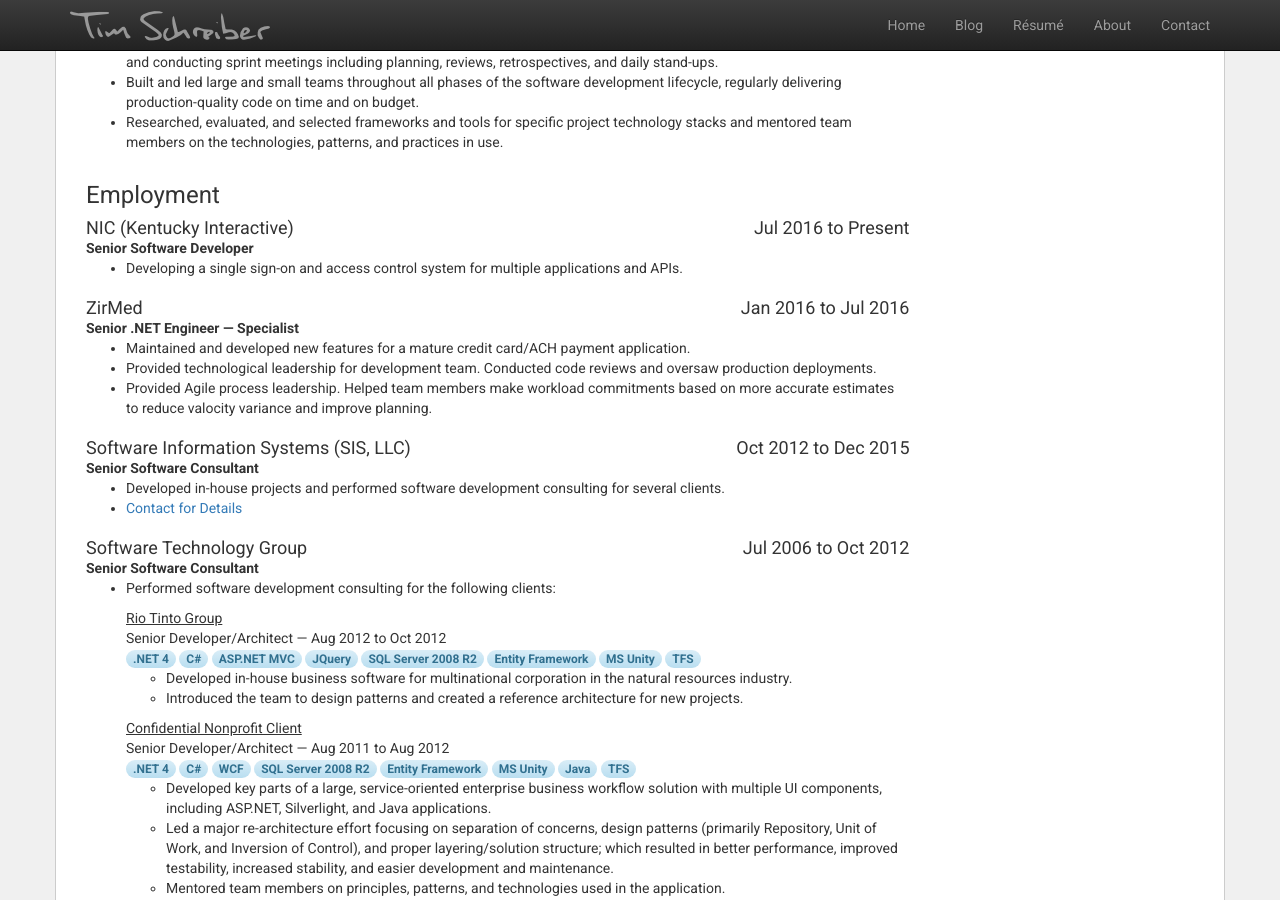
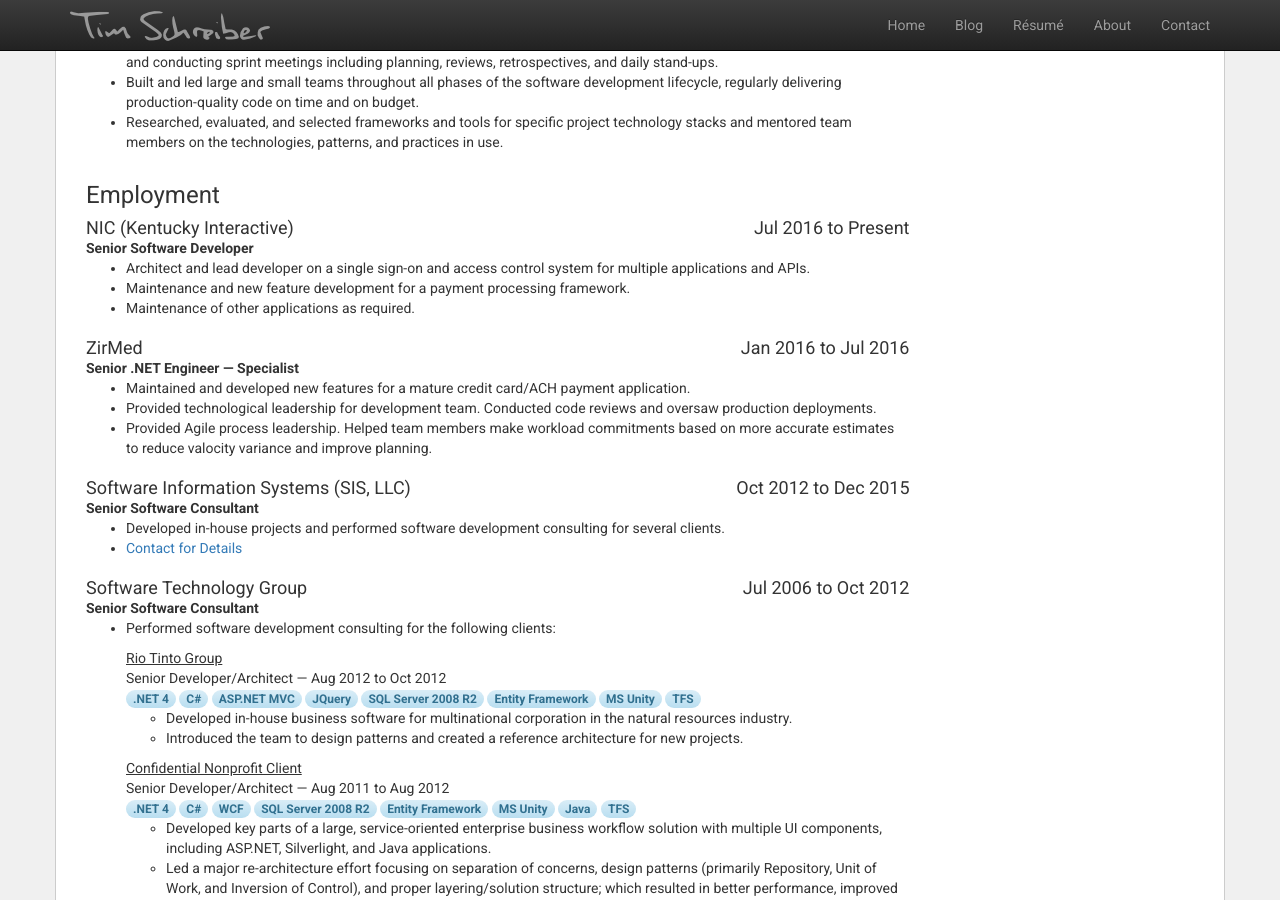
Before and after one commit to timschreiber/timschreiber.github.com, a Jekyll site: the page built from resume/index.md, in a window 1280 px wide and 900 px high, scrolled down 654 px. Built offline with Jekyll 4.4.1, drawn with Linux system fonts in a browser that asks for light colours; nearby versions of some CDN libraries.

Commit message:
Updated NIC on resume

```diff
--- a/resume/index.md
+++ b/resume/index.md
@@ -82,7 +82,9 @@
 			</div>
 			<div><strong>Senior Software Developer</strong></div>
 			<ul>
-				<li>Developing a single sign-on and access control system for multiple applications and APIs.</li>
+				<li>Architect and lead developer on a single sign-on and access control system for multiple applications and APIs.</li>
+				<li>Maintenance and new feature development for a payment processing framework.</li>
+				<li>Maintenance of other applications as required.</li>
 			</ul>
 		</div>
 
```
